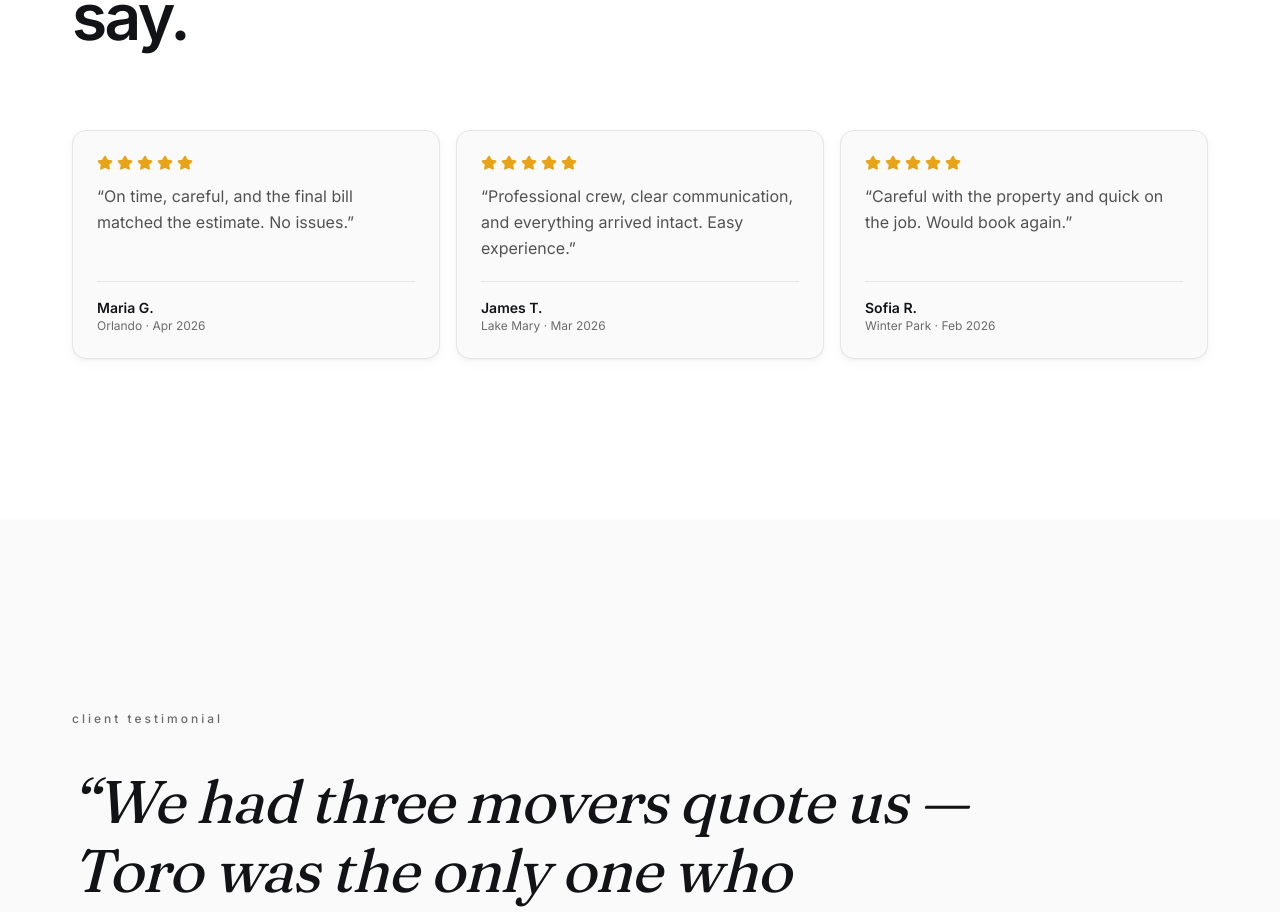
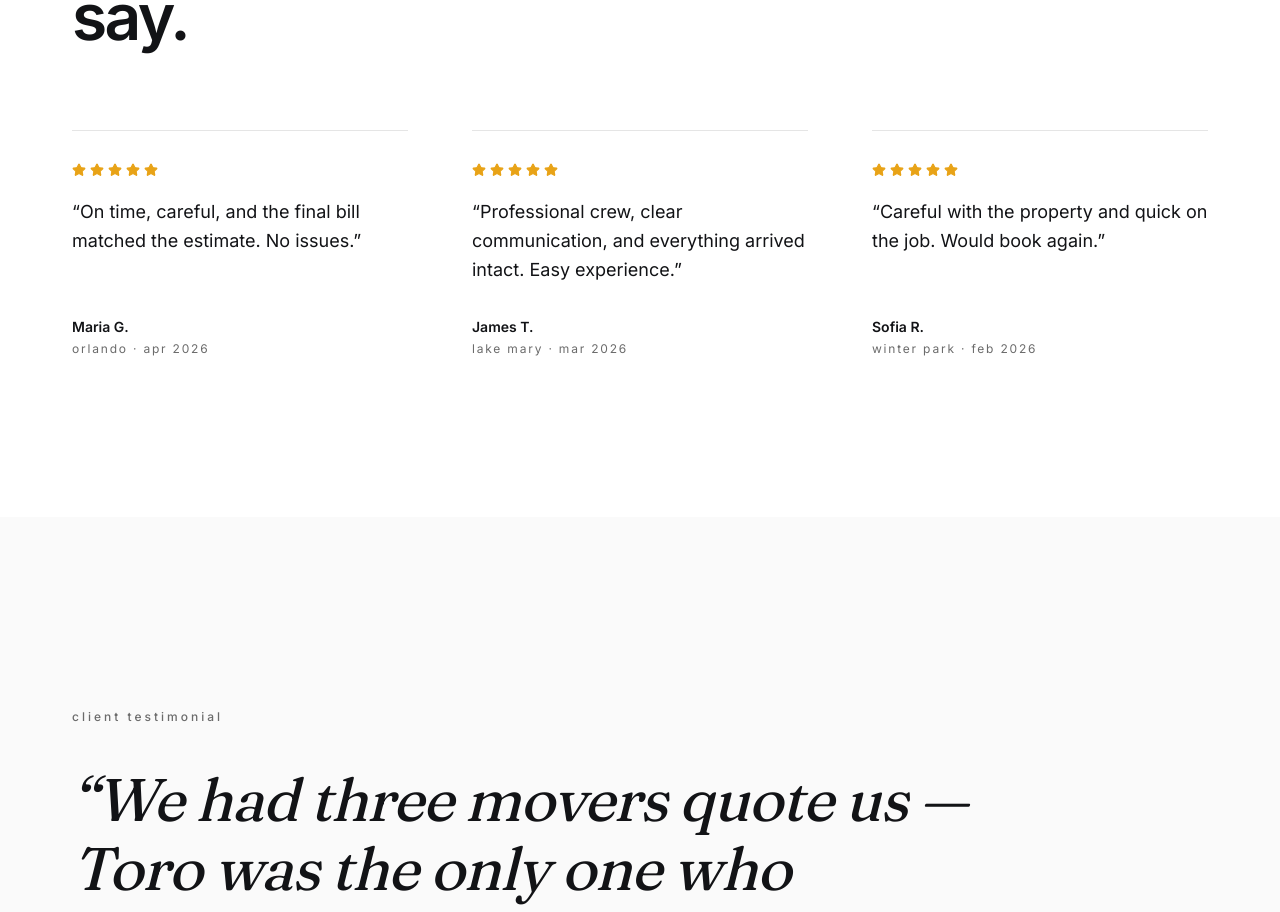
Before and after one commit to vynstudio/toromovers-v2, a Next.js app: page / in a window 1280 px wide. Shown: the part 5000-5912 px from the top of the page. Built offline with nearby package versions, Linux system fonts and the light colour scheme; no server answers.

Commit message:
fix: ReviewCard matches v3 editorial style (flat, top-border, lg quote)

```diff
--- a/src/app/page.tsx
+++ b/src/app/page.tsx
@@ -40,7 +40,7 @@ export default function Home() {
               </p>
             </div>
           </div>
-          <div className="grid grid-cols-1 md:grid-cols-3 gap-4">
+          <div className="grid grid-cols-1 md:grid-cols-3 gap-12 md:gap-16">
             <ReviewCard
               name="Maria G."
               city="Orlando"
--- a/src/components/site/ReviewCard.tsx
+++ b/src/components/site/ReviewCard.tsx
@@ -10,16 +10,18 @@ interface ReviewCardProps {
 
 export function ReviewCard({ name, city, rating = 5, body, date }: ReviewCardProps) {
   return (
-    <article className="bg-off-white rounded-lg p-6 border border-rule shadow-card flex flex-col">
-      <div className="flex items-center gap-1 mb-3">
+    <article className="border-t border-rule pt-8 flex flex-col h-full">
+      <div className="flex items-center gap-1 mb-5">
         {Array.from({ length: rating }).map((_, i) => (
-          <Star key={i} className="w-4 h-4 fill-gold text-gold" />
+          <Star key={i} className="w-3.5 h-3.5 fill-gold text-gold" />
         ))}
       </div>
-      <p className="text-graphite leading-relaxed mb-5 flex-1">&ldquo;{body}&rdquo;</p>
-      <div className="border-t border-rule pt-4">
+      <p className="text-charcoal text-lg leading-relaxed mb-8 flex-1">
+        &ldquo;{body}&rdquo;
+      </p>
+      <div>
         <p className="font-semibold text-charcoal text-sm">{name}</p>
-        <p className="text-xs text-graphite-light">
+        <p className="text-xs text-graphite-light lowercase tracking-[0.15em] mt-1">
           {city}{date ? ` · ${date}` : ""}
         </p>
       </div>
```
Also changed, not shown: 1 other file (tests, documents, lock files or other folders).
